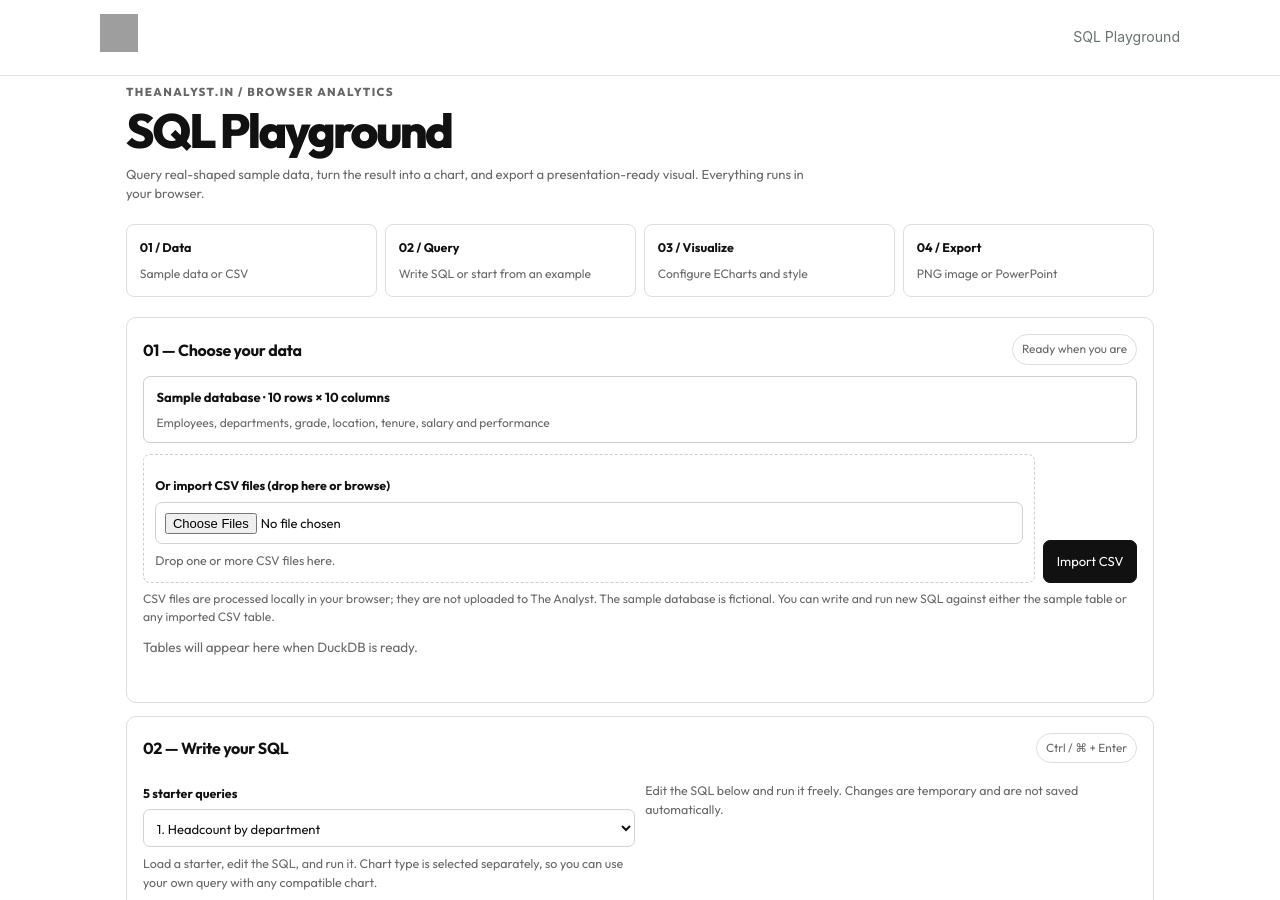
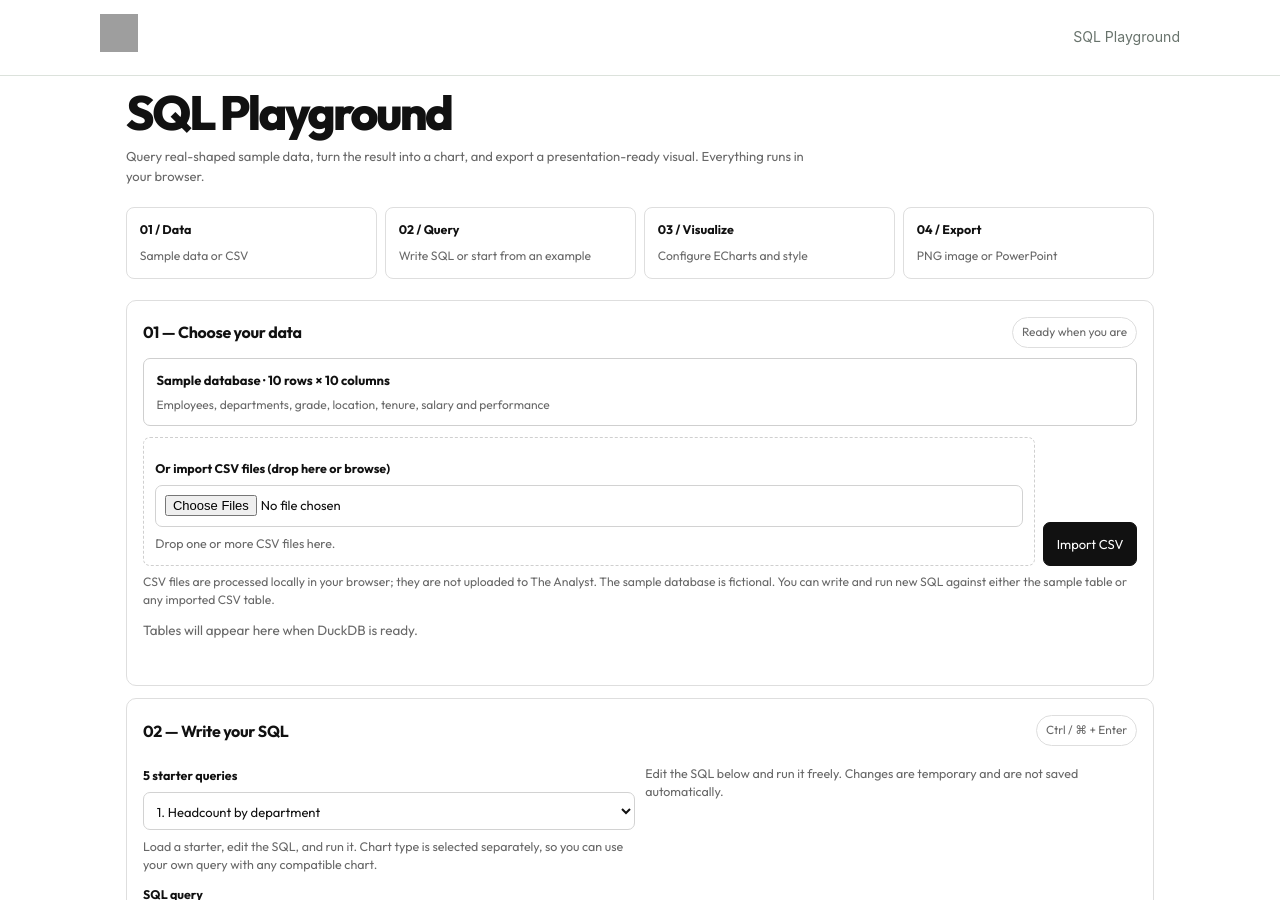
Before and after one commit to theanalystin/theanalyst.github.io, a Jekyll site: the page built from sql-playground.html, in a window 1280 px wide and 900 px high. Built offline with Jekyll 4.4.1, drawn with Linux system fonts in a browser that asks for light colours; grey boxes are pictures that could not be loaded.

Commit message:
Remove browser analytics eyebrow from SQL Playground

```diff
--- a/sql-playground.html
+++ b/sql-playground.html
@@ -69,7 +69,6 @@ permalink: /sql-playground/
 </style>
 
 <div id="sqlp">
-  <p class="eyebrow">theanalyst.in / browser analytics</p>
   <h1>SQL Playground</h1>
   <p class="intro">Query real-shaped sample data, turn the result into a chart, and export a presentation-ready visual. Everything runs in your browser.</p>
 
```
